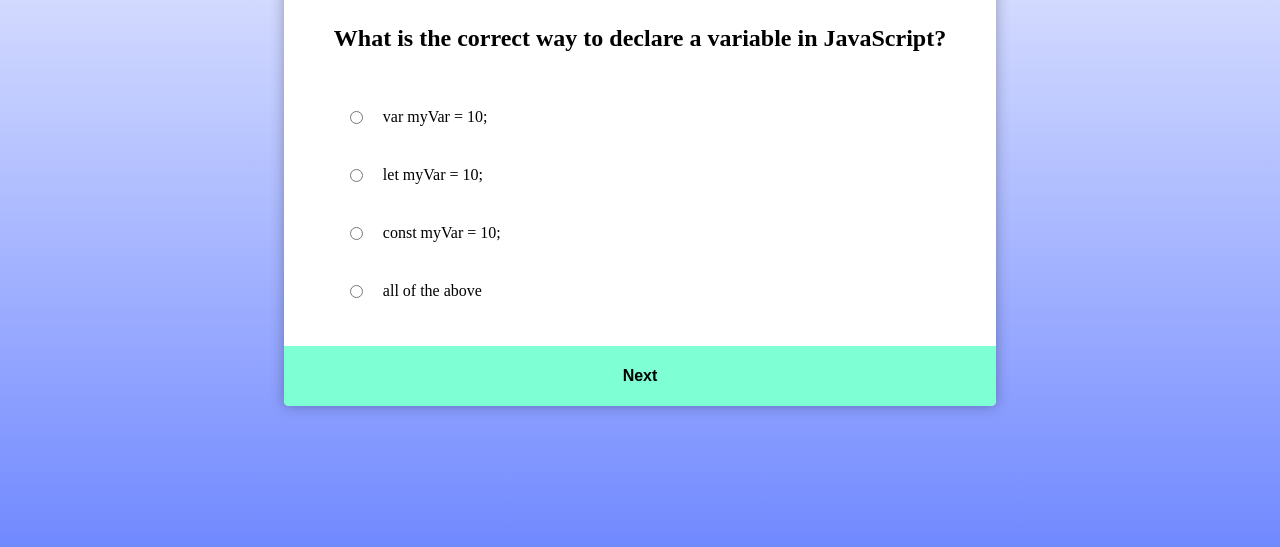
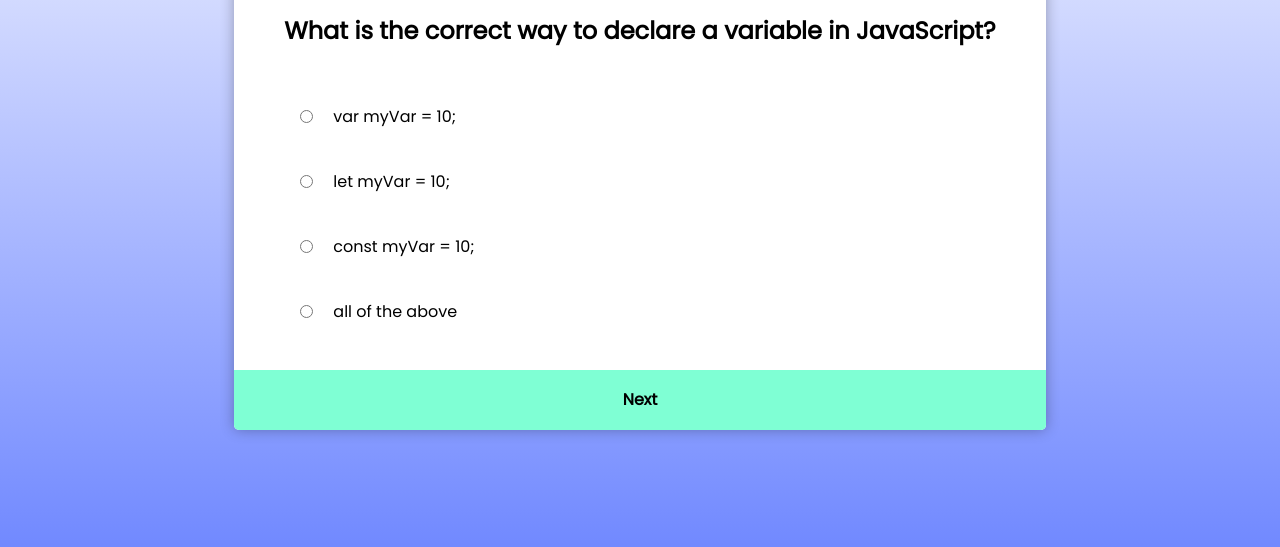
Before and after one commit to UrmezP/simple-quiz-app, a plain HTML site: page index.html in a window 1280 px wide. Shown: the part 253-800 px from the top of the page. Drawn offline with Linux system fonts and the light colour scheme.

Commit message:
Updated fonts

```diff
--- a/style.css
+++ b/style.css
@@ -1,7 +1,10 @@
+@import url("https://fonts.googleapis.com/css2?family=Poppins&display=swap");
+
 * {
   margin: 0;
   padding: 0;
   box-sizing: border-box;
+  font-family: "Poppins";
 }
 body {
   min-height: 100vh;
```
